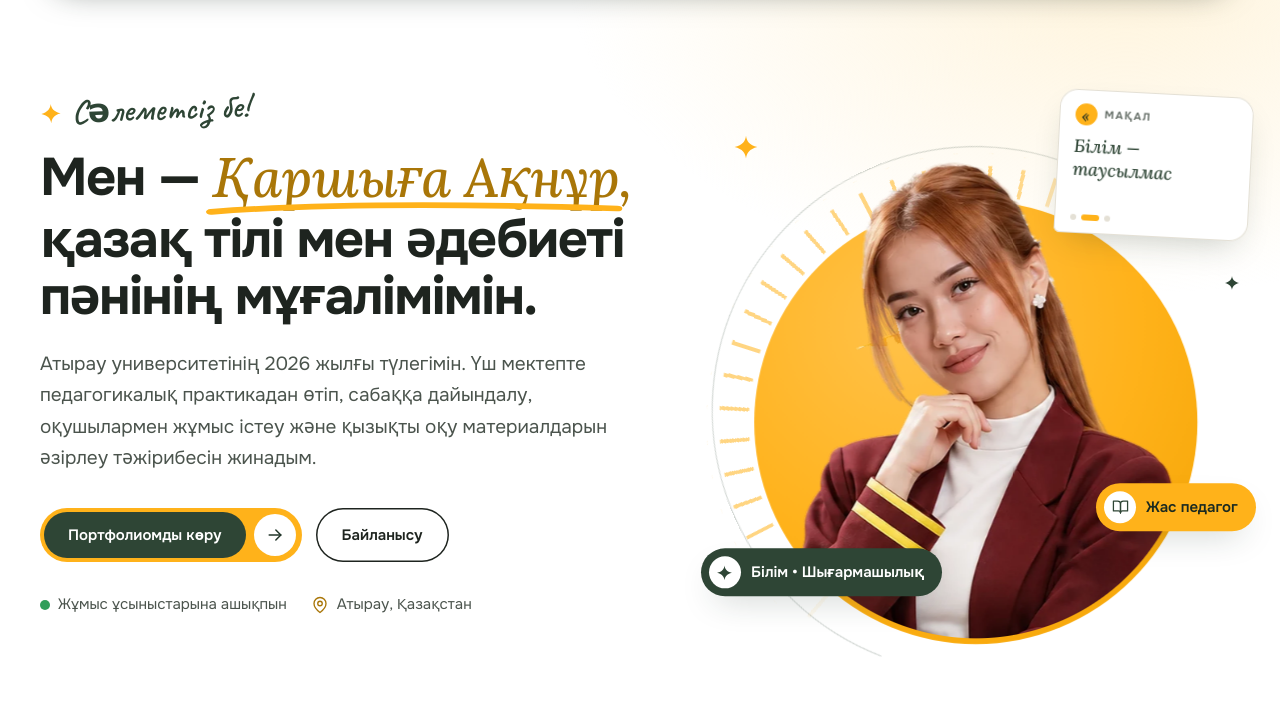
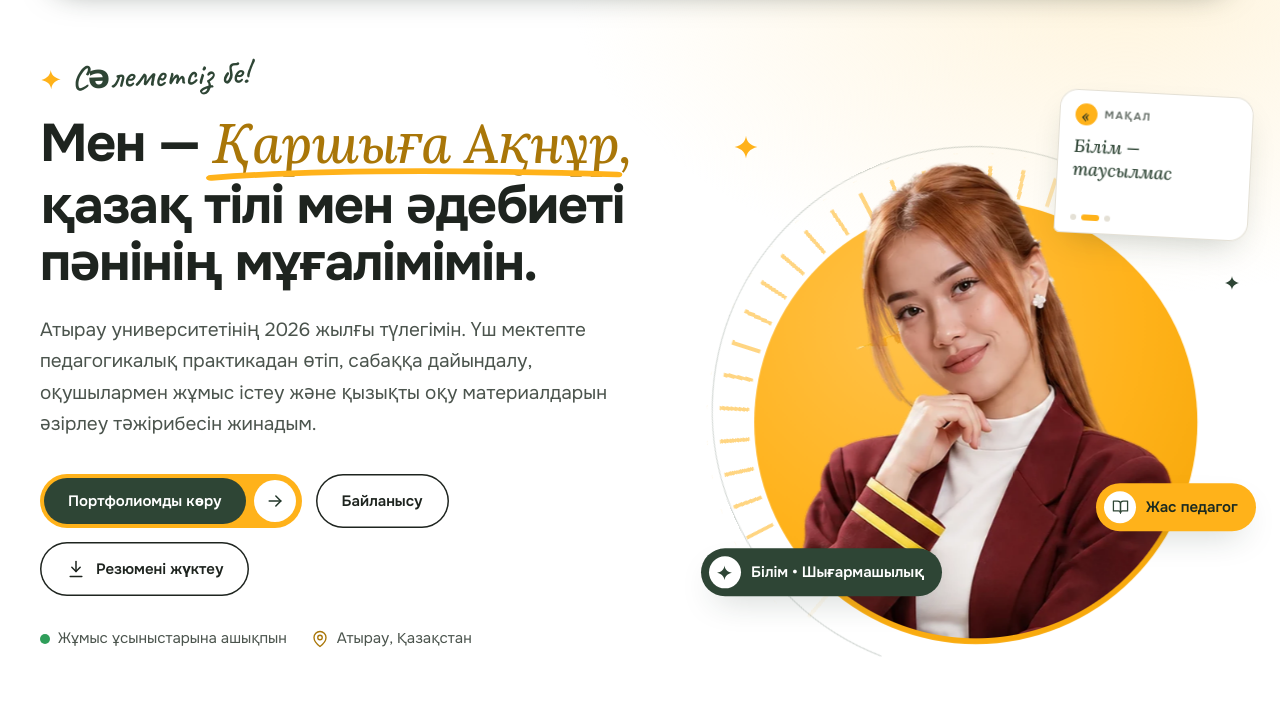
Before and after one commit to ermekov/karshigina_aknur_cv, a plain HTML site: page index.html in a window 1280 px wide. Shown: the part 92-800 px from the top of the page. Drawn offline with Linux system fonts and the light colour scheme.

Commit message:
Add CV download button and portfolio link in the CV
Co-Authored-By: Claude Opus 5.5 <noreply@anthropic.com>

```diff
--- a/assets/i18n.js
+++ b/assets/i18n.js
@@ -374,6 +374,8 @@
     'Керемет! {n} / {m} дұрыс жауап.': ['Отлично! {n} / {m} правильных ответов.', 'Excellent! {n} / {m} correct.'],
     'Нәтиже: {n} / {m}. Тағы бір рет көріңіз!': ['Результат: {n} / {m}. Попробуйте ещё раз!', 'Score: {n} / {m}. Have another go!'],
     'Қайта бастау': ['Начать заново', 'Start again'],
+    'Резюмені жүктеу': ['Скачать резюме', 'Download CV'],
+    'Резюмені жүктеу (PDF)': ['Скачать резюме (PDF)', 'Download CV (PDF, in Kazakh)'],
     'Сабақта осындай интерактивті тапсырмаларды қолданамын': ['На уроках я использую такие интерактивные задания', 'I use interactive tasks like this in my lessons'],
     'Дұрыс! Жарайсыз.': ['Верно! Молодец.', 'Correct! Well done.'],
     'Дұрыс жауап: {a}': ['Правильный ответ: {a}', 'Correct answer: {a}'],
--- a/index.html
+++ b/index.html
@@ -60,7 +60,7 @@
       if (l !== 'kk') { c.add('i18n-pending'); setTimeout(function () { c.remove('i18n-pending'); }, 2500); }
     })(document.documentElement.classList);
   </script>
-  <script src="assets/i18n.js?v=2" defer></script>
+  <script src="assets/i18n.js?v=3" defer></script>
   <script src="assets/main.js?v=14" defer></script>
 </head>
 <body>
@@ -85,6 +85,7 @@
   <symbol id="i-star8" viewBox="0 0 24 24"><path fill="currentColor" stroke="none" d="M12 1.5 14.2 6.6 19.4 4.6 17.4 9.8 22.5 12 17.4 14.2 19.4 19.4 14.2 17.4 12 22.5 9.8 17.4 4.6 19.4 6.6 14.2 1.5 12 6.6 9.8 4.6 4.6 9.8 6.6Z"/><circle cx="12" cy="12" r="2.6" fill="#FFB21A" stroke="none"/></symbol>
   <symbol id="i-book" viewBox="0 0 24 24"><path d="M2 4h6a4 4 0 0 1 4 4v13a3 3 0 0 0-3-3H2Z"/><path d="M22 4h-6a4 4 0 0 0-4 4v13a3 3 0 0 1 3-3h7Z"/></symbol>
   <symbol id="i-clipboard" viewBox="0 0 24 24"><rect width="8" height="4" x="8" y="2" rx="1"/><path d="M16 4h2a2 2 0 0 1 2 2v14a2 2 0 0 1-2 2H6a2 2 0 0 1-2-2V6a2 2 0 0 1 2-2h2"/><path d="M12 11h4M12 16h4M8 11h.01M8 16h.01"/></symbol>
+  <symbol id="i-download" viewBox="0 0 24 24"><path d="M12 3v12"/><path d="m7 10 5 5 5-5"/><path d="M5 21h14"/></symbol>
   <symbol id="i-file" viewBox="0 0 24 24"><path d="M15 2H6a2 2 0 0 0-2 2v16a2 2 0 0 0 2 2h12a2 2 0 0 0 2-2V7Z"/><path d="M14 2v5h6M16 13H8M16 17H8M10 9H8"/></symbol>
   <symbol id="i-shapes" viewBox="0 0 24 24"><circle cx="7" cy="7" r="4"/><rect width="8" height="8" x="13" y="3" rx="1.5"/><path d="M7 14l4 7H3Z"/><path d="M14 17h7M17.5 13.5v7"/></symbol>
   <symbol id="i-users" viewBox="0 0 24 24"><path d="M16 21v-2a4 4 0 0 0-4-4H6a4 4 0 0 0-4 4v2"/><circle cx="9" cy="7" r="4"/><path d="M22 21v-2a4 4 0 0 0-3-3.87M16 3.13a4 4 0 0 1 0 7.75"/></symbol>
@@ -153,6 +154,7 @@
     <div class="nav__panel-actions">
       <a class="btn btn--gold" href="https://wa.me/77076522358" target="_blank" rel="noopener"><svg class="icon"><use href="#i-whatsapp"/></svg>WhatsApp арқылы жазу</a>
       <a class="btn btn--ghost-light" href="mailto:karshygaaknur@gmail.com"><svg class="icon"><use href="#i-mail"/></svg>Email жіберу</a>
+      <a class="btn btn--ghost-light" href="assets/cv/Karshyga_Aknur_CV.pdf" download="Karshyga_Aknur_CV.pdf"><svg class="icon"><use href="#i-download"/></svg>Резюмені жүктеу</a>
     </div>
   </div>
 </header>
@@ -185,6 +187,7 @@
             <span class="btn__icon"><svg class="icon"><use href="#i-arrow-right"/></svg></span>
           </a>
           <a class="btn btn--ghost" href="#contact" data-magnetic="0.2">Байланысу</a>
+          <a class="btn btn--ghost" href="assets/cv/Karshyga_Aknur_CV.pdf" download="Karshyga_Aknur_CV.pdf" data-magnetic="0.2"><svg class="icon"><use href="#i-download"/></svg>Резюмені жүктеу</a>
         </div>
 
         <ul class="hero__meta intro" style="--d:1000ms">
@@ -753,6 +756,7 @@
           <div class="contact-panel__actions">
             <a class="btn btn--gold" href="https://wa.me/77076522358" target="_blank" rel="noopener" data-magnetic="0.2"><svg class="icon"><use href="#i-whatsapp"/></svg>WhatsApp арқылы жазу</a>
             <a class="btn btn--ghost-light" href="mailto:karshygaaknur@gmail.com" data-magnetic="0.2"><svg class="icon"><use href="#i-mail"/></svg>Email жіберу</a>
+            <a class="btn btn--ghost-light" href="assets/cv/Karshyga_Aknur_CV.pdf" download="Karshyga_Aknur_CV.pdf" data-magnetic="0.2"><svg class="icon"><use href="#i-download"/></svg>Резюмені жүктеу (PDF)</a>
           </div>
         </div>
 
```
Also changed, not shown: 2 other files.
